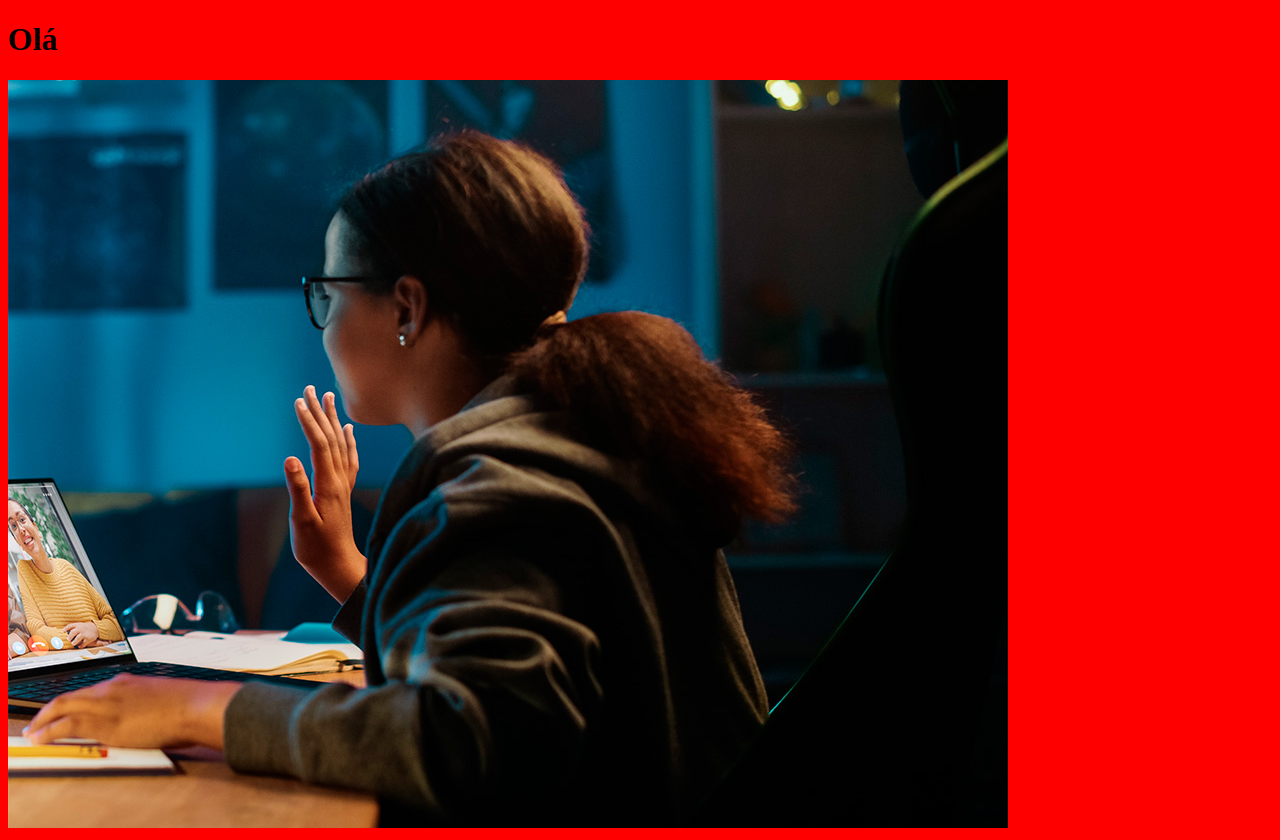
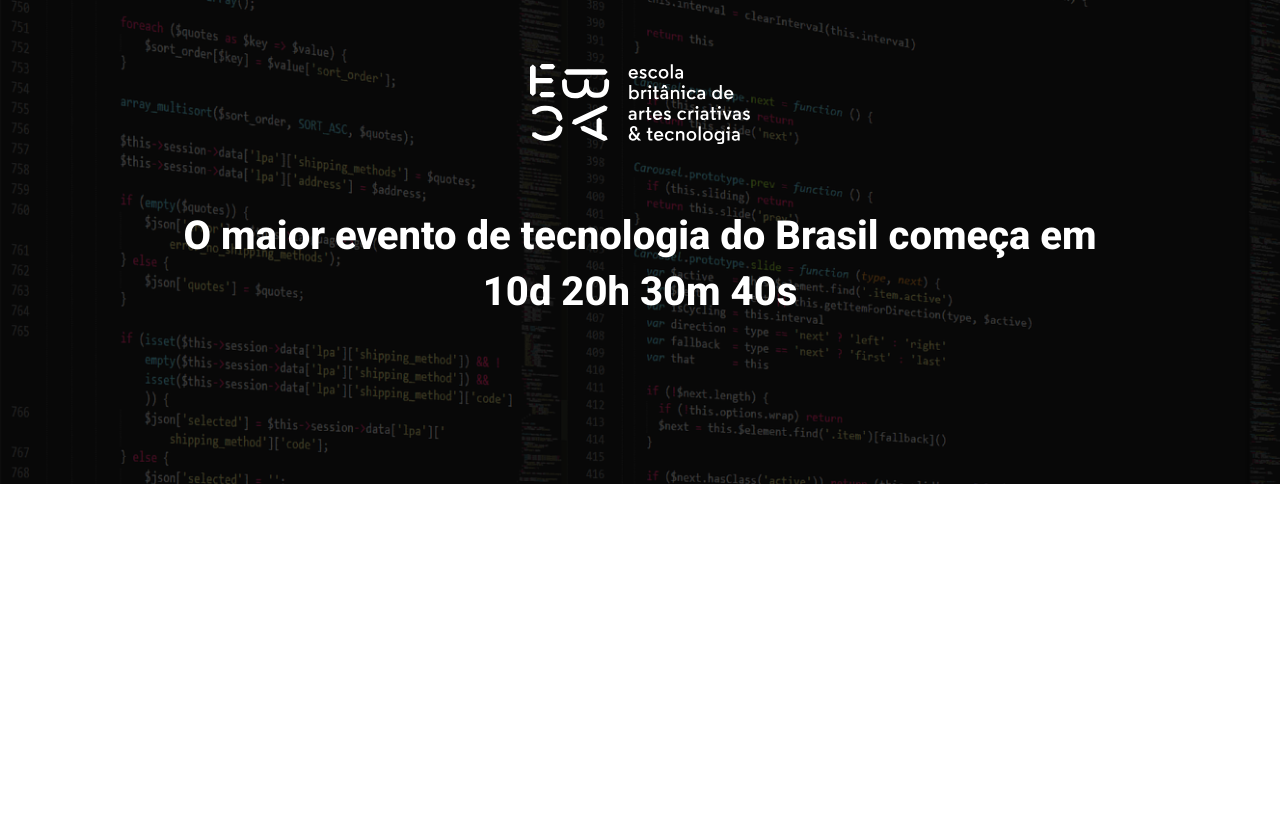
Before and after one commit to sminato27/ebac_aulamod22, a website built with Parcel: page src/index.html in a window 1280 px wide. After the commit the page ends 800 px from the top, so only its background shows below. Built offline with nearby package versions, Linux system fonts and the light colour scheme.

Commit message:
Criação do hero

```diff
--- a/src/index.html
+++ b/src/index.html
@@ -3,12 +3,22 @@
 <head>
     <meta charset="UTF-8">
     <meta name="viewport" content="width=device-width, initial-scale=1">
-    <title>Document</title>
+    <title>EBAC Tech Talks</title>
+    <link rel="preconnect" href="https://fonts.googleapis.com">
+    <link rel="preconnect" href="https://fonts.gstatic.com" crossorigin>
+    <link href="https://fonts.googleapis.com/css2?family=Lobster&family=Roboto:ital,wght@0,100..900;1,100..900&display=swap" rel="stylesheet">
     <link rel="stylesheet" href="styles/main.scss">
 </head>
 <body>
-    <h1>Olá</h1>
-    <img src="./images/backend.png" alt="">
+    <header class="hero">
+        <div class="container">
+            <img class="hero__logo" src="./images/ebac_logo.svg" alt="EBAC">
+            <p class="hero__text">
+                O maior evento de tecnologia do Brasil começa em 10d 20h 30m 40s
+            </p>
+        </div>
+    </header>
+
     <script src="scripts/index.js"></script>
 </body>
 </html>
--- /dev/null
+++ b/src/styles/_hero.scss
@@ -0,0 +1,52 @@
+.hero {
+  padding-top: 64px;
+  padding-bottom: 100px;
+  background-image: url('../images/fundo.png');
+  background-repeat: no-repeat;
+  background-size: cover;
+  position: relative;
+
+  .container {
+    position: relative;
+  }
+
+  &::before {
+    position: absolute;
+    top: 0;
+    left: 0;
+    width: 100%;
+    height: 100%;
+    background-color: #000;
+    content: '';
+    opacity: 0.7;
+  }
+
+  &__text {
+    margin-top: 64px;
+    margin-bottom: 64px;
+    font-size: 40px;
+    line-height: 56px;
+    font-weight: 800;
+    text-align: center;
+  }
+
+  &__logo {
+    margin: 0 auto;
+    height: 80px;
+    display: block;
+  }
+
+  @media (max-width: 640px) {
+    padding: 40px 0;
+
+    &__logo {
+      height: 40px;
+    }
+
+    &__text {
+      font-size: 22px;
+      line-height: 24px;
+      margin: 24px;
+    }
+  }
+}
--- a/src/styles/main.scss
+++ b/src/styles/main.scss
@@ -1,3 +1,23 @@
-body {
-  background-color: red;
+@use 'hero';
+
+* {
+  margin: 0;
+  padding: 0;
+  box-sizing: border-box;
+  font-family: 'Roboto', sans-serif;
+  color: #fff;
 }
+
+.container {
+  max-width: 960px;
+  width: 100%;
+  margin: 0 auto;
+
+  @media (max-width: 640px) {
+    max-width: 80%;
+  }
+
+  @media (max-width: 1024px) {
+    max-width: 90%;
+  }
+}
```
